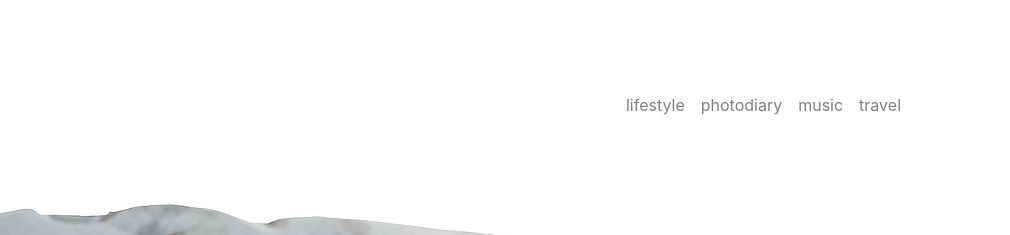
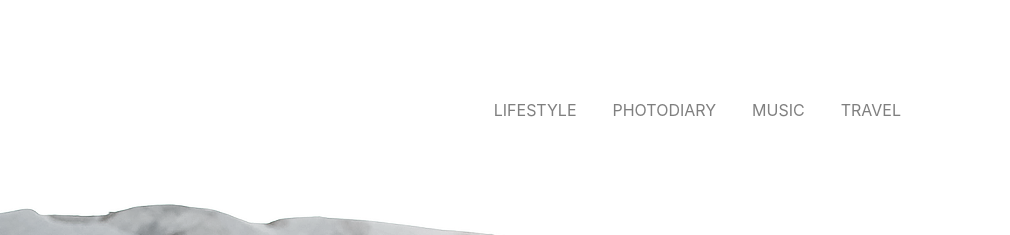
Before and after one commit to nageshgaikwad37/minimo_bootstrap, a plain HTML site: page index.html in a window 1280 px wide. Shown: the top 235 px of the page, 270-1280 px from the left. Drawn offline with nearby package versions, Linux system fonts and the light colour scheme.

Commit message:
css upgate

```diff
--- a/assets/css/style.css
+++ b/assets/css/style.css
@@ -1,5 +1,3 @@
-<<<<<<< HEAD
-
 
 .header .nav-item a {
     font-size: 15px;
@@ -99,7 +97,6 @@
     margin: 50px 0;
     display: block;
 }
-=======
 
 .header .nav-item a {
     font-size: 16px;
@@ -201,5 +198,3 @@
     margin: 50px 0;
     display: block;
 }
->>>>>>> 888b778 (update header)
-}
```
